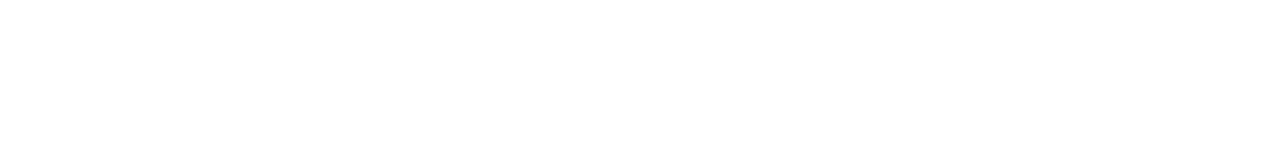
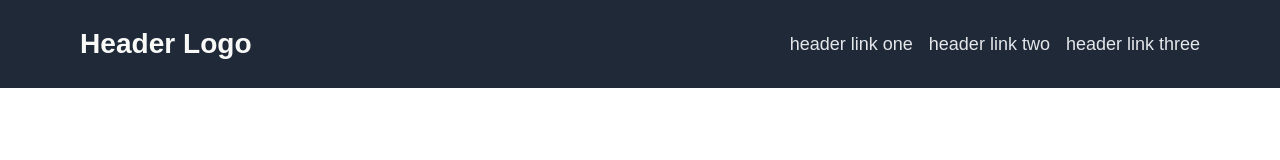
Before and after one commit to asanchez947/landing-page, a plain HTML site: page index.html in a window 1280 px wide. Drawn offline with Linux system fonts and the light colour scheme.

Commit message:
Finish header stage 1

```diff
--- a/index.html
+++ b/index.html
@@ -6,5 +6,15 @@
         <link rel="stylesheet" href="style.css">
     </head>
     <body>
+        <div class="header">
+            <div class="hlogo">
+                <h3>Header Logo</h3>
+            </div>
+            <ul class="hlinks">
+                <li><a href="#">header link one</a></li>
+                <li><a href="#">header link two</a></li>
+                <li><a href="#">header link three</a></li>
+            </ul>
+        </div>
     </body>
 </html>
--- a/style.css
+++ b/style.css
@@ -0,0 +1,39 @@
+body {
+    font-family: sans-serif;
+    display: flex;
+    flex-direction: column;
+    min-height: 100vh;
+    margin: 0;
+    text-align: center;
+}
+
+.header {
+    display: flex;
+    justify-content: center;
+    background-color: #1F2937;
+    align-items: center;
+    justify-content: space-evenly;
+}
+
+.hlogo {
+    display: flex;
+    color: #F9FAF8;
+    font-size: 24px;
+    text-align: center;
+    justify-content: start;
+    width: 500px;
+}
+
+.hlinks {
+    justify-content: end;
+    display: flex;
+    list-style: none;
+    gap: 1em;
+    width: 500px;
+}
+
+.hlinks a {
+    text-decoration: none;
+    color: #E5E7EB;
+    font-size: 18px;
+}
```
